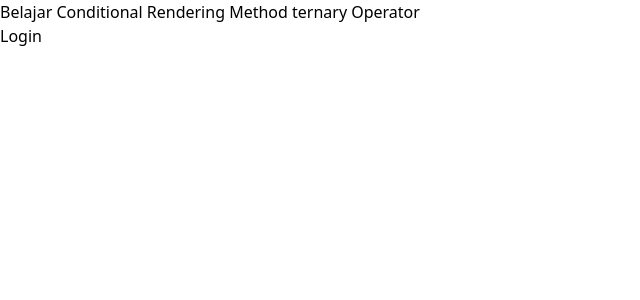
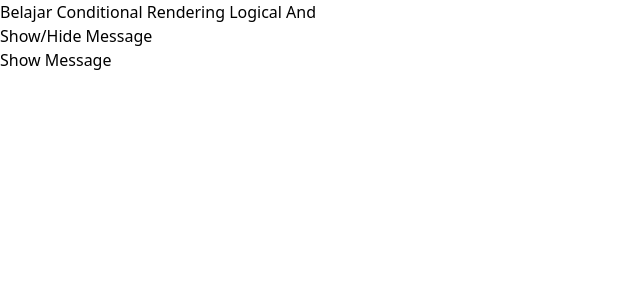
Before and after one commit to BenedictoGeraldo/FJ-React, a React (Vite) app: page / in a window 1280 px wide. Shown: the top 300 px of the page, without its empty margins (0-640 px from the left). Built offline with nearby package versions, Linux system fonts and the light colour scheme.

Commit message:
update day 2: Conditional Rendering with Logical And

```diff
--- a/src/day2_state_hooks/02_conditionalRendering.jsx
+++ b/src/day2_state_hooks/02_conditionalRendering.jsx
@@ -69,22 +69,45 @@
   /* Conditional Rendering with Ternary Operator */
 }
 
+// import { useState } from "react";
+
+// function TernaryExample() {
+//   const [isLoggedIn, setIsLoggedIn] = useState(false);
+
+//   return (
+//     <div>
+//       <h2>Belajar Conditional Rendering Method ternary Operator</h2>
+
+//       <div>
+//         <button onClick={() => setIsLoggedIn(!isLoggedIn)}>
+//           {isLoggedIn ? "Logout" : "Login"}
+//         </button>
+//       </div>
+//     </div>
+//   );
+// }
+
+// export default TernaryExample;
+
 import { useState } from "react";
-
-function TernaryExample() {
-  const [isLoggedIn, setIsLoggedIn] = useState(false);
+function LogicalAndExample() {
+  const [showMessage, setShowMessage] = useState(false);
 
   return (
     <div>
-      <h2>Belajar Conditional Rendering Method ternary Operator</h2>
+      <h2>Belajar Conditional Rendering Logical And</h2>
 
       <div>
-        <button onClick={() => setIsLoggedIn(!isLoggedIn)}>
-          {isLoggedIn ? "Logout" : "Login"}
+        <h3>Show/Hide Message</h3>
+        <button onClick={() => setShowMessage(!showMessage)}>
+          {showMessage ? "Hide" : "Show"} Message
         </button>
+
+        {showMessage && (
+          <p>Pesan Ini hanya muncul jika Show Message berstatus true</p>
+        )}
       </div>
     </div>
   );
 }
-
-export default TernaryExample;
+export default LogicalAndExample;
--- a/src/day2_state_hooks/d2_mainApp.jsx
+++ b/src/day2_state_hooks/d2_mainApp.jsx
@@ -1,5 +1,5 @@
 import CounterExample from "./01_UseStateExample";
-import IfElseExample from "./02_conditionalRendering";
+import LogicalAndExample from "./02_conditionalRendering";
 
 function D2MainApp() {
   return (
@@ -9,7 +9,7 @@ function D2MainApp() {
       </section> */}
 
       <section>
-        <IfElseExample />
+        <LogicalAndExample />
       </section>
     </div>
   );
```
